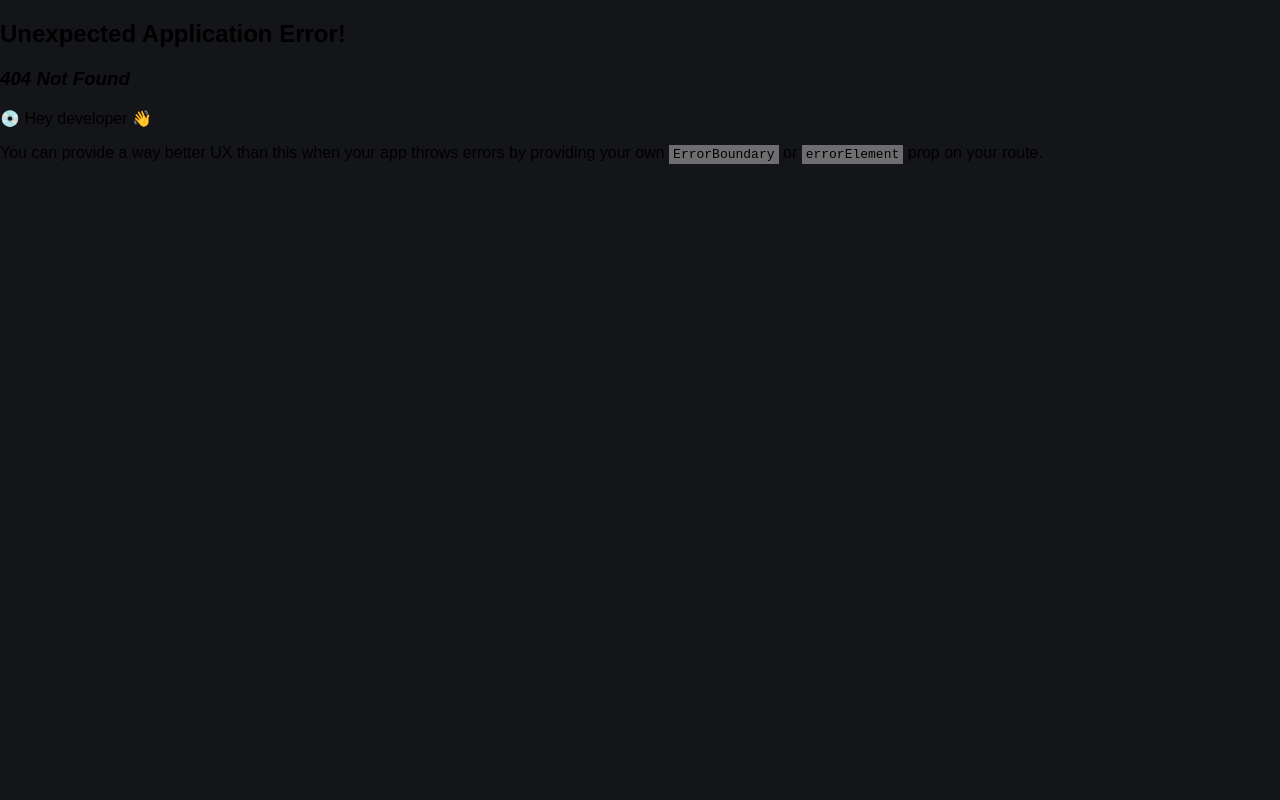
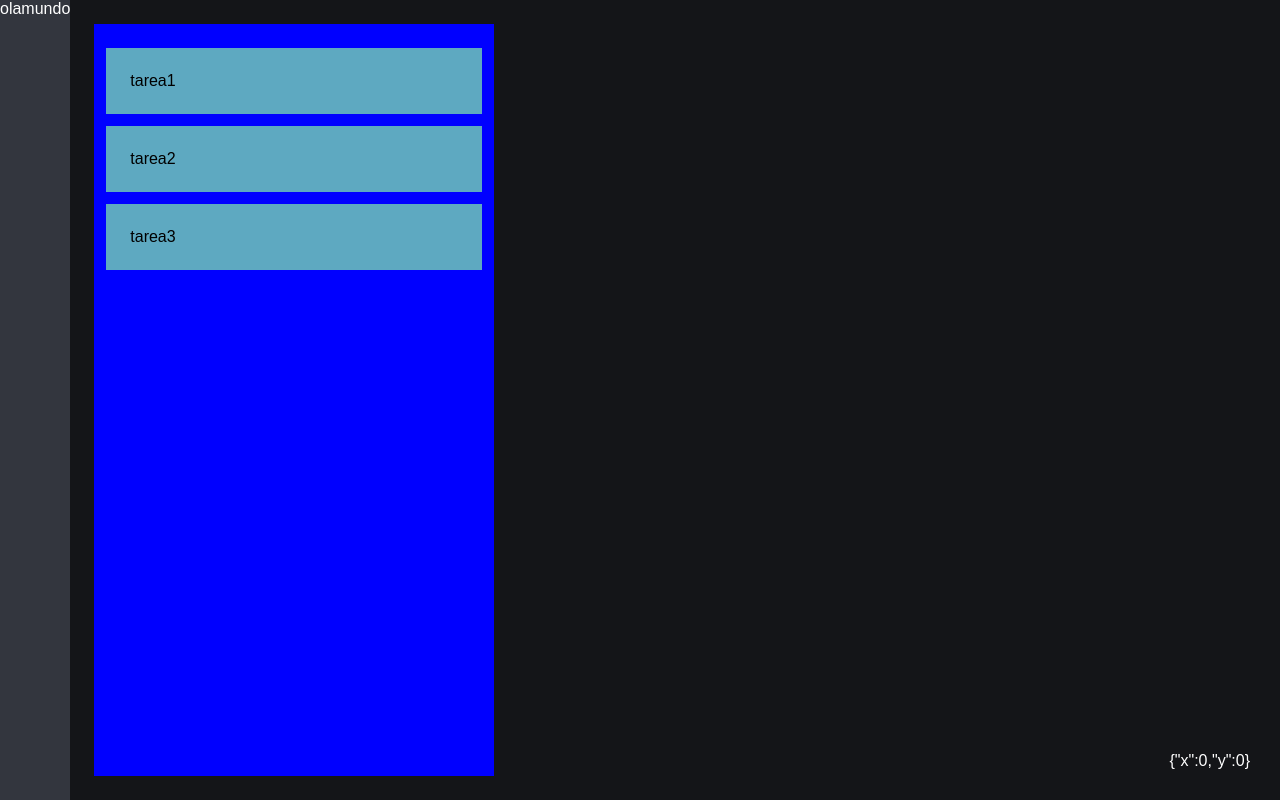
Before and after one commit to RickBm400/react-scrum-project, a React (Vite) app: page /test-dnd in a window 1280 px wide. Before the commit this address had no page. Built offline with nearby package versions, Linux system fonts and the light colour scheme.

Commit message:
feat: drag n drop first steps

```diff
--- a/package.json
+++ b/package.json
@@ -14,6 +14,7 @@
     "@mdi/react": "^1.6.1",
     "@reduxjs/toolkit": "^2.2.7",
     "react": "^18.3.1",
+    "react-beautiful-dnd": "^13.1.1",
     "react-dom": "^18.3.1",
     "react-redux": "^9.1.2",
     "react-router-dom": "^6.26.2",
--- /dev/null
+++ b/src/Draft.tsx
@@ -0,0 +1,99 @@
+import React, { useEffect, useState, useRef } from 'react';
+import './sass/draft.sass';
+
+interface item {
+  name: string;
+}
+
+interface coordinates {
+  x: number;
+  y: number;
+}
+
+const test: item[] = [
+  {
+    name: 'tarea1',
+  },
+  {
+    name: 'tarea2',
+  },
+  {
+    name: 'tarea3',
+  },
+];
+
+export default function Draft() {
+  const [position, setPosition] = useState<coordinates>({ x: 0, y: 0 });
+  const [itemColums, setItemColums] = useState<item[]>(test);
+  const columItemsRef = useRef<(HTMLDivElement | null)[]>([]);
+  const phantomCard = useRef<HTMLDivElement | null>(null);
+
+  const handlePosition = (event: MouseEvent) => {
+    event.preventDefault();
+    setPosition({ x: event.clientX, y: event.clientY });
+  };
+
+  function handleDragStart(
+    event: React.DragEvent<HTMLDivElement>,
+    index: number,
+  ) {
+    console.log('startDragg');
+    // const itemOnDrag = itemColums[index];
+
+    const card = event.currentTarget;
+    const clone = card.cloneNode(true) as HTMLDivElement;
+
+    clone.style.position = 'absolute';
+    clone.style.top = '-1000px'; // Para que no aparezca en el viewport
+    clone.style.pointerEvents = 'none';
+
+    document.body.appendChild(clone);
+    event.dataTransfer.setDragImage(clone, 0, 0);
+  }
+
+  const handleDragOver = (event: React.DragEvent<HTMLDivElement>) => {
+    event.preventDefault();
+    console.log('ola');
+  };
+
+  const handleDragEnd = () => {
+    console.log('endDraggun');
+  };
+
+  useEffect(() => {
+    document.addEventListener('mousemove', handlePosition);
+    return () => {
+      document.removeEventListener('mousemove', handlePosition);
+    };
+  }, []);
+
+  return (
+    <section id='draft__container'>
+      <div className='draft__column'>
+        {itemColums.map((item, index) => (
+          <div
+            key={index}
+            ref={(elem) => (columItemsRef.current[index] = elem)}
+            id={`item-${index}`}
+            draggable
+            className='draft__column-item'
+            onDragStart={(e) => handleDragStart(e, index)}
+            onDragEnd={() => handleDragEnd()}
+            onDragOver={handleDragOver}>
+            {item.name}
+          </div>
+        ))}
+      </div>
+      {/* <div
+          ref={phantomCard}
+          style={{
+            position: 'absolute',
+            top: '-1000px',
+            backgroundColor: 'green',
+          }}>
+          hell ya
+        </div> */}
+      <div className='mouse-coordinates'>{JSON.stringify(position)}</div>
+    </section>
+  );
+}
--- a/src/routes.tsx
+++ b/src/routes.tsx
@@ -1,5 +1,6 @@
 import { createBrowserRouter } from 'react-router-dom';
 import App from './App';
+import Draft from './Draft';
 import Layout from './Layout';
 
 const router = createBrowserRouter([
@@ -10,6 +11,10 @@ const router = createBrowserRouter([
         path: '/',
         element: <App />,
       },
+      {
+        path: '/test-dnd',
+        element: <Draft />,
+      },
     ],
   },
 ]);
--- /dev/null
+++ b/src/sass/draft.sass
@@ -0,0 +1,22 @@
+
+#draft__container
+    padding: 24px
+    position: relative
+    width: 100vw
+    height: 100vh
+.draft__column
+    width: 400px
+    height: 100%
+    position: relative
+    padding-block: 12px
+    background-color: blue
+    &-item
+        background-color: #5ea9c1
+        padding: 24px
+        margin: 12px
+        cursor: pointer
+.mouse-coordinates
+    position: absolute
+    color: white
+    bottom: 30px
+    right: 30px
```
Also changed, not shown: 1 other file (tests, documents, lock files or other folders).
